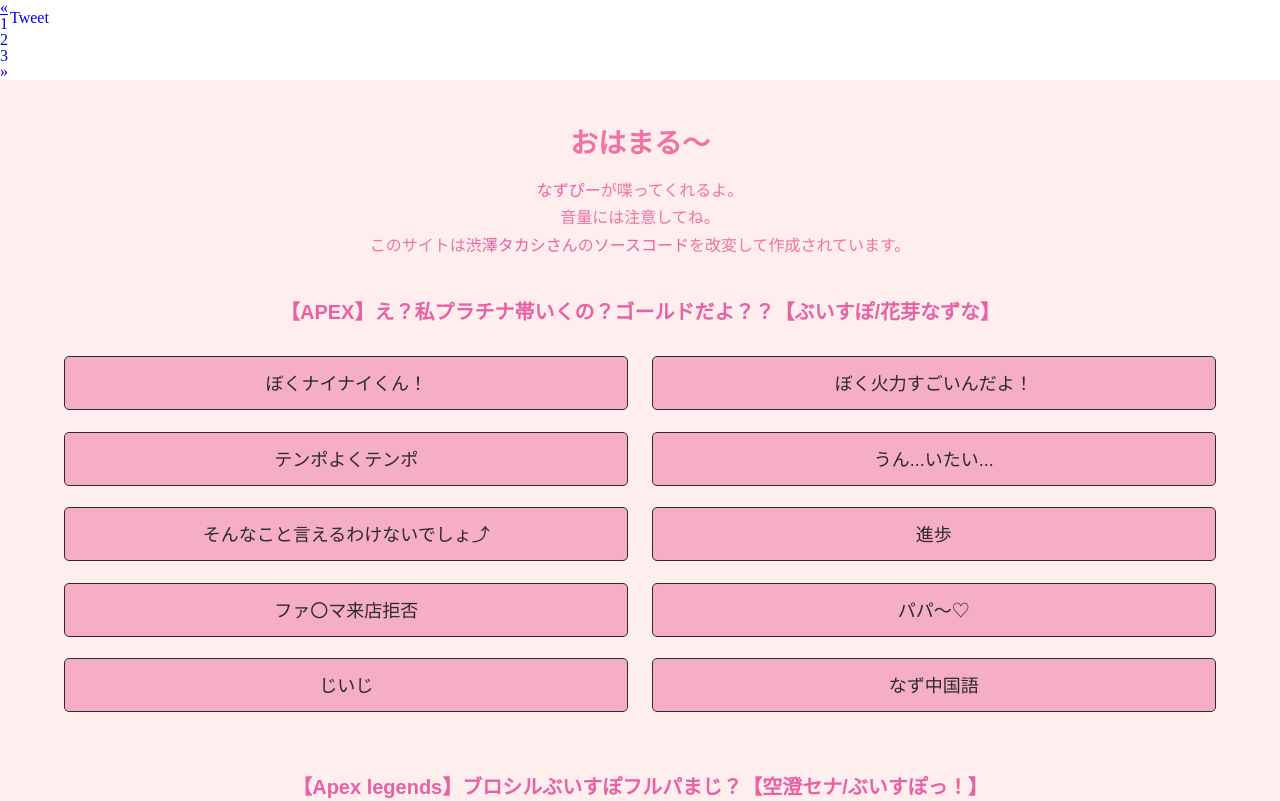
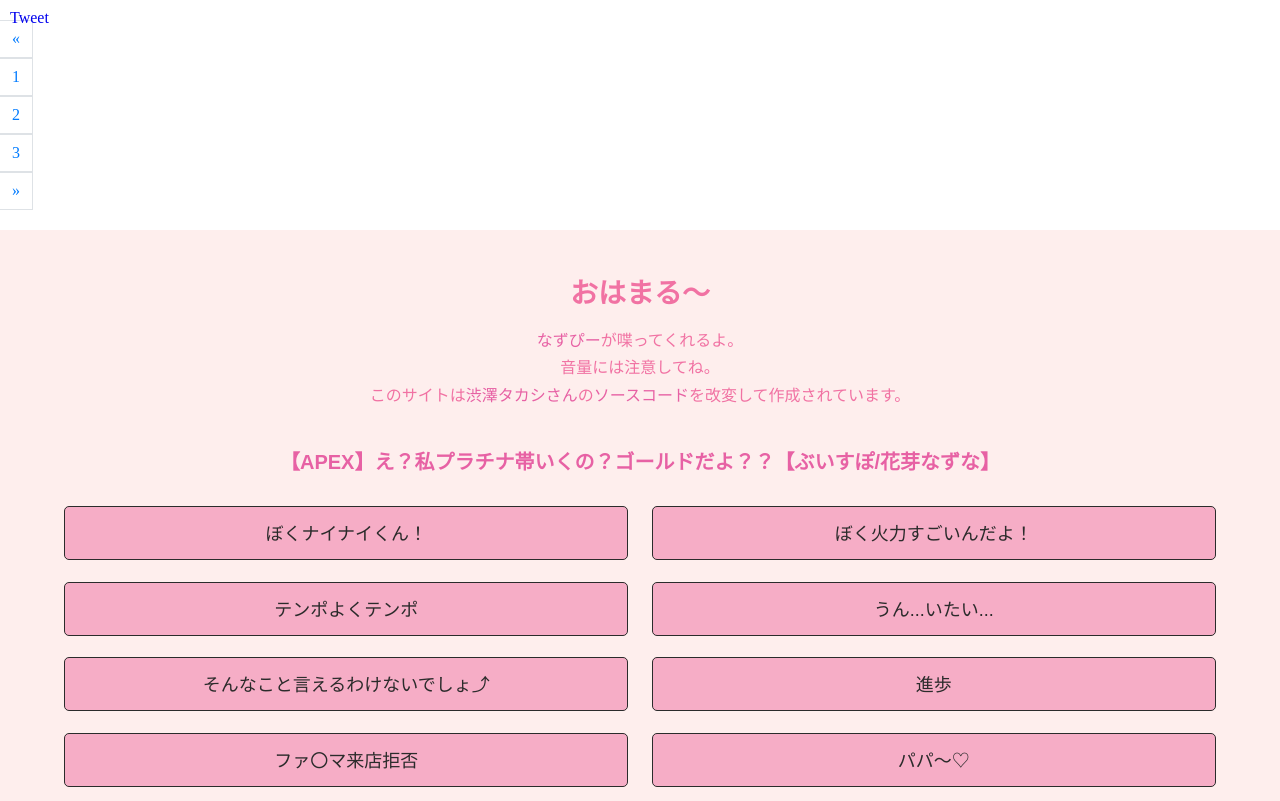
Before and after one commit to capkun10/nazupi-button, a website: page docs/index.html in a window 1280 px wide. Shown: the top 801 px of the page. Drawn offline with Linux system fonts and the light colour scheme.

Commit message:
Update style.css

```diff
--- a/docs/css/style.css
+++ b/docs/css/style.css
@@ -1,3 +1,31 @@
+.pagination {
+    display: inline-block;
+    padding-left: 0;
+    margin: 20px 0;
+    border-radius: 4px;
+}
+
+.page-item {
+    display: inline;
+}
+
+.page-link {
+    position: relative;
+    display: block;
+    padding: 0.5em 0.75em;
+    margin-left: -1px;
+    line-height: 1.25;
+    color: #007bff;
+    background-color: #fff;
+    border: 1px solid #dee2e6;
+    text-decoration: none;
+}
+
+.page-link:hover {
+    color: #0056b3;
+    background-color: #e9ecef;
+    border-color: #dee2e6;
+}
 /* http://meyerweb.com/eric/tools/css/reset/
    v2.0 | 20110126
    License: none (public domain)
```
